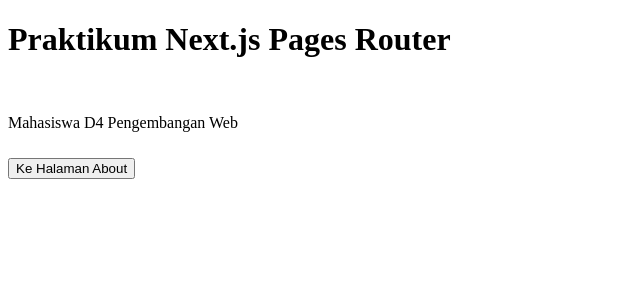
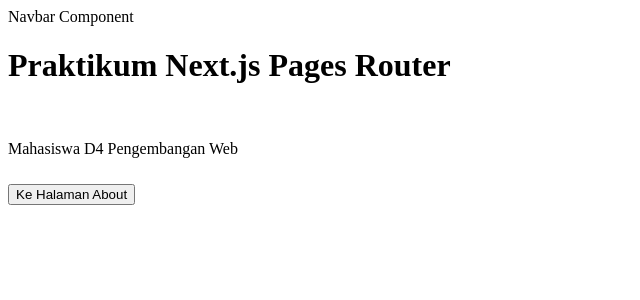
Before and after one commit to dhanisaptrri/Pemrograman_Framework, a Next.js app in the folder praktikum2/my-app/: page / in a window 1280 px wide. Shown: the top 300 px of the page, without its empty margins (0-640 px from the left). Built offline with nearby package versions, Linux system fonts and the light colour scheme.

Commit message:
Modifikasi index.tsx pada folder pages

```diff
--- a/praktikum2/my-app/src/pages/index.tsx
+++ b/praktikum2/my-app/src/pages/index.tsx
@@ -3,12 +3,14 @@
 import { Inter } from "next/font/google";
 import styles from "@/styles/Home.module.css";
 import Link from "next/link";
+import Navbar from "@/components/layouts/navbar";
 
 const inter = Inter({ subsets: ["latin"] });
 
 export default function Home() {
   return (
     <div>
+      <Navbar />
       <h1>Praktikum Next.js Pages Router</h1>
       <br />
       <p>Mahasiswa D4 Pengembangan Web</p>
```
